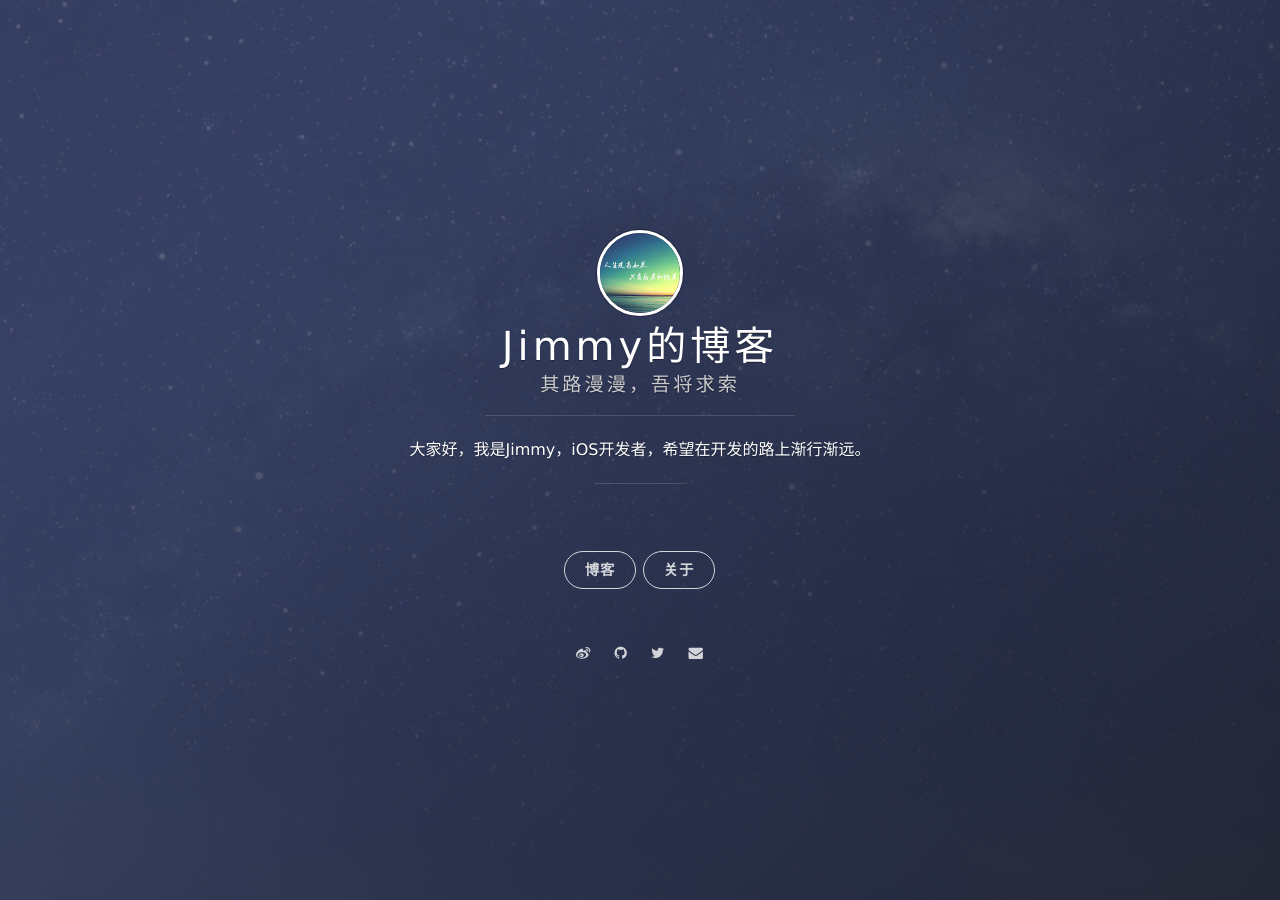
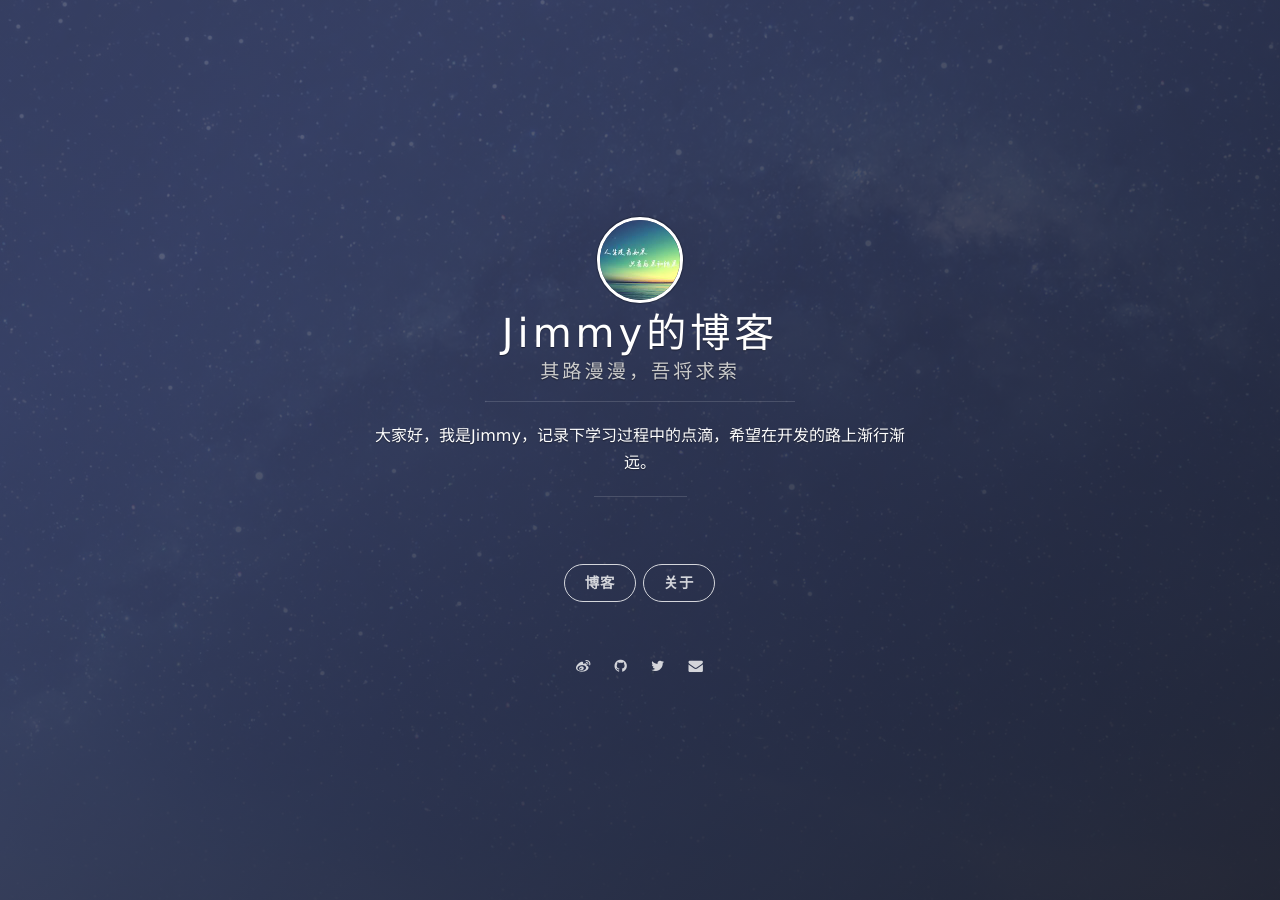
Before and after one commit to JimmyLTS/jimmylts, a Jekyll site: the page built from index.html, in a window 1280 px wide. Built offline with Jekyll 4.4.1, drawn with Linux system fonts in a browser that asks for light colours; nearby versions of some CDN libraries; Markdown is read by kramdown in place of the engine named in the settings; the list of posts is cut into pages by our own code.

Commit message:
change description

```diff
--- a/_config.yml
+++ b/_config.yml
@@ -2,7 +2,7 @@
 title: Jimmy的博客
 subtitle: 其路漫漫，吾将求索
 welcome_message:
-description: 大家好，我是Jimmy，iOS开发者，希望在开发的路上渐行渐远。
+description: 大家好，我是Jimmy，记录下学习过程中的点滴，希望在开发的路上渐行渐远。
 creator: <a href="https://twitter.com/Jimmy_GQY">@Jimmy</a>
 
 url: "http://jimmylts.com"
```
